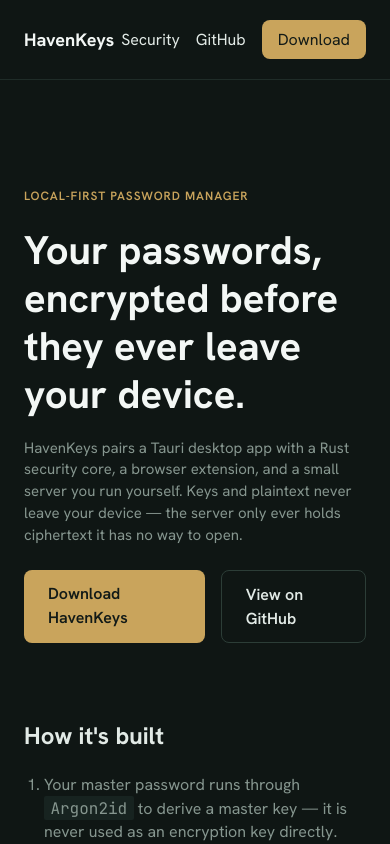
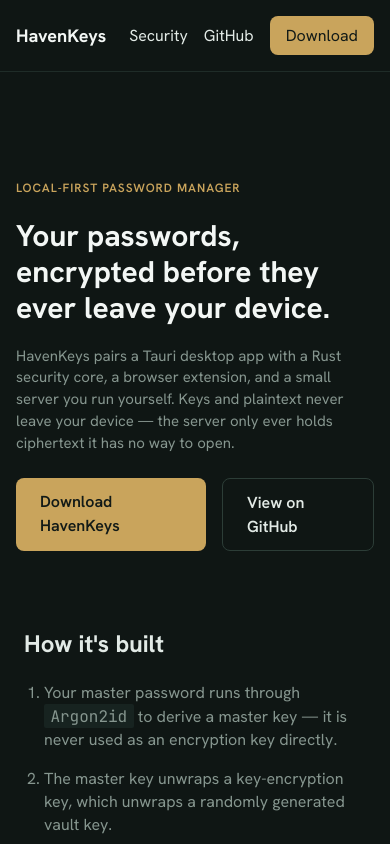
Before and after one commit to rochasamuel/havenkeys, a React (Vite) app in the folder apps/web/: page / in a window 390 px wide. Shown: the top 844 px of the page. Built offline with nearby package versions, Linux system fonts and the light colour scheme.

Commit message:
fix(web): keep the nav usable at phone width

```diff
--- a/apps/web/src/styles/global.css
+++ b/apps/web/src/styles/global.css
@@ -89,11 +89,11 @@
   text-decoration: none;
 }
 
-.nav__cta {
+.nav__links .nav__cta {
   padding: var(--space-sm) var(--space-2xl);
   border-radius: var(--r-md);
   background: var(--primary-bg);
-  color: var(--primary-fg) !important;
+  color: var(--primary-fg);
 }
 
 .hero {
@@ -275,7 +275,21 @@
     grid-template-columns: 1fr;
   }
 
+  .nav__inner {
+    padding: var(--space-2xl);
+    flex-wrap: wrap;
+    gap: var(--space-lg);
+  }
+
   .nav__links {
     gap: var(--space-2xl);
   }
+
+  .hero {
+    padding: 96px var(--space-2xl) var(--space-5xl);
+  }
+
+  .hero h1 {
+    font-size: 30px;
+  }
 }
```
